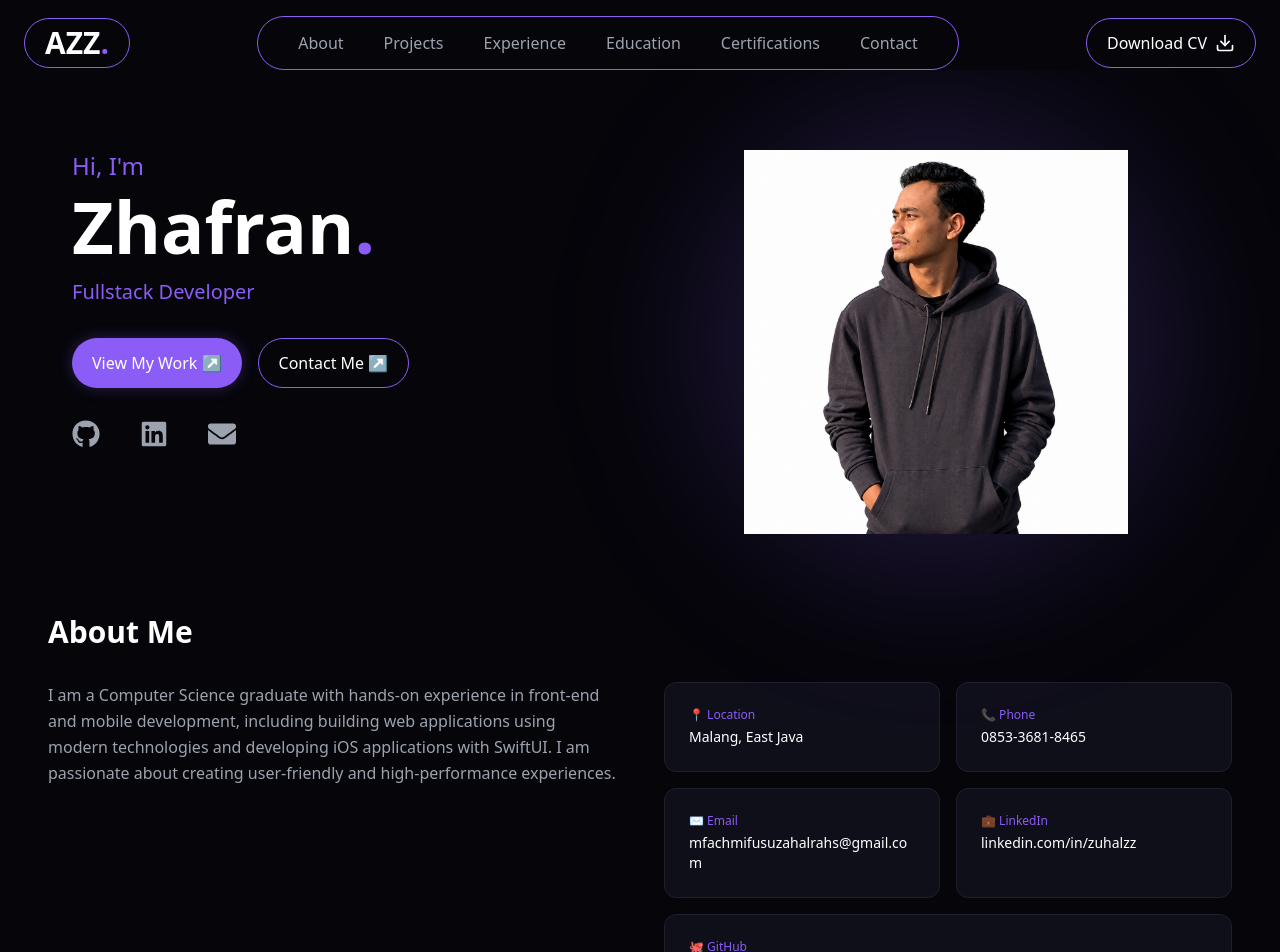
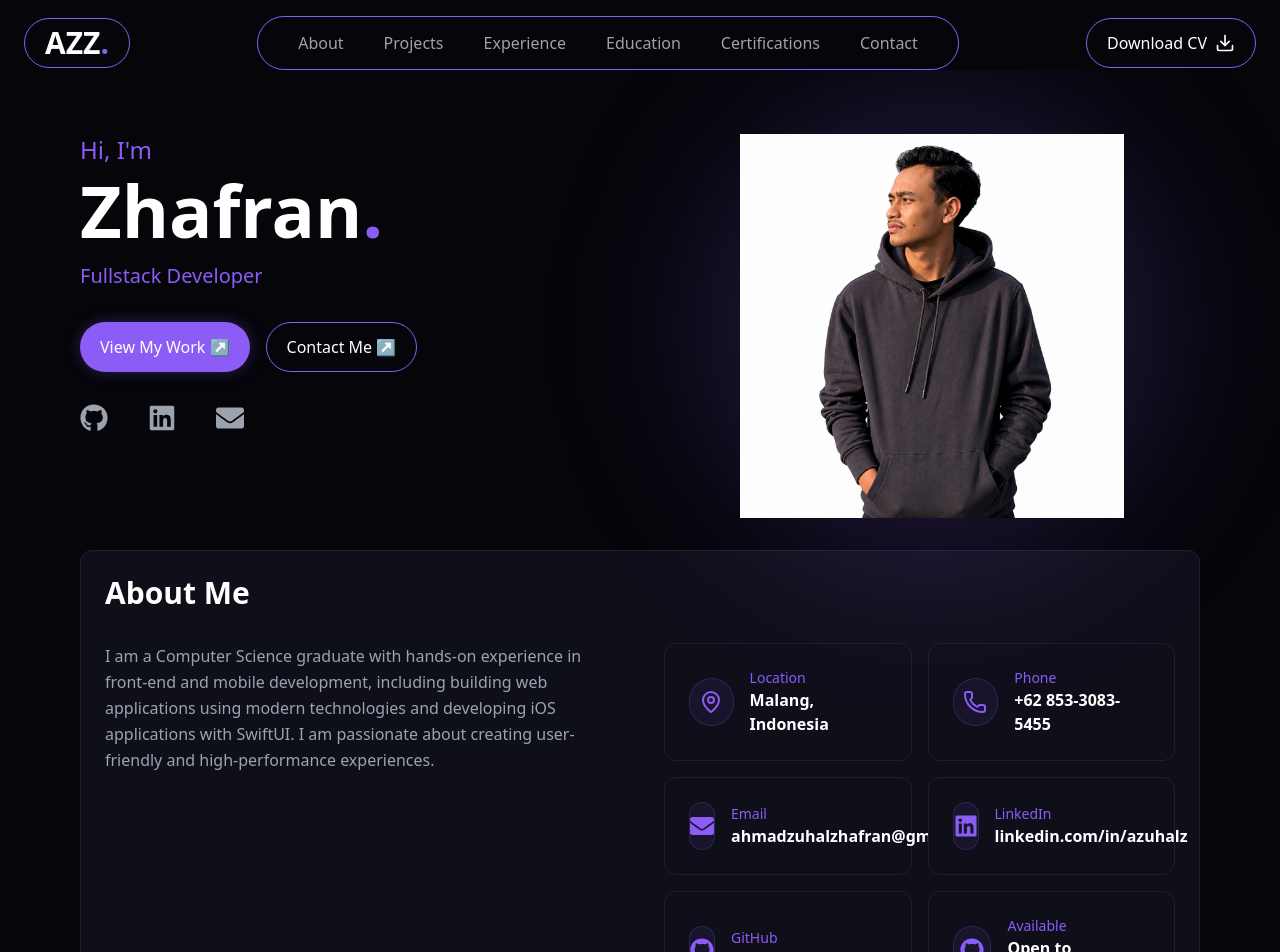
Before and after one commit to azuhalz/my-portfolio, a Next.js app: page / in a window 1280 px wide. Shown: the top 952 px of the page. Built offline with nearby package versions, Linux system fonts and the light colour scheme.

Commit message:
feat: add CardAbout

```diff
--- a/app/page.tsx
+++ b/app/page.tsx
@@ -9,7 +9,7 @@ import Contact from "@/components/sections/Contact";
 
 export default function HomePage() {
   return (
-    <div className="px-12">
+    <div className="mx-20">
       <Hero />
       <AboutMe />
       <TechStack />
--- a/components/sections/AboutMe.tsx
+++ b/components/sections/AboutMe.tsx
@@ -1,19 +1,18 @@
 import { SectionHeading } from "@/components/ui/SectionHeading";
 import { Card } from "@/components/ui/Card";
-import { Badge } from "@/components/ui/Badge";
+import { CardAbout } from "../ui/CardAbout";
+import { MapPin, Phone } from "lucide-react";
+import { FaEnvelope, FaGithub, FaLinkedin } from "react-icons/fa";
 
 export default function AboutMe() {
   return (
     // id="about" agar link /#about dari Navbar bisa scroll ke sini
-    <section id="about" className="">
-      <div className="max-w-7xl mx-auto">
+    <section id="about">
+      <Card>
         <SectionHeading title="About Me" />
 
         {/* Grid 2 kolom: kiri deskripsi, kanan info card */}
         <div className="grid grid-cols-2 gap-12">
-          {/* =============================== */}
-          {/* KOLOM KIRI: Paragraf Deskripsi  */}
-          {/* =============================== */}
           <p className="text-text-secondary leading-relaxed">
             I am a Computer Science graduate with hands-on experience in
             front-end and mobile development, including building web
@@ -22,49 +21,46 @@ export default function AboutMe() {
             user-friendly and high-performance experiences.
           </p>
 
-          {/* =============================== */}
           {/* KOLOM KANAN: Grid Info Card      */}
-          {/* =============================== */}
           <div className="grid grid-cols-2 gap-4">
-            <Card>
-              <p className="text-primary text-xs mb-1">📍 Location</p>
-              <p className="text-white text-sm font-medium">
-                Malang, East Java
-              </p>
-            </Card>
+            <CardAbout
+              icon={<MapPin size={24} />}
+              title="Location"
+              value="Malang, Indonesia"
+            />
 
-            <Card>
-              <p className="text-primary text-xs mb-1">📞 Phone</p>
-              <p className="text-white text-sm font-medium">0853-3681-8465</p>
-            </Card>
+            <CardAbout
+              icon={<Phone size={24} />}
+              title="Phone"
+              value="+62 853-3083-5455"
+            />
 
-            <Card>
-              <p className="text-primary text-xs mb-1">✉️ Email</p>
-              <p className="text-white text-sm font-medium break-all">
-                mfachmifusuzahalrahs@gmail.com
-              </p>
-            </Card>
+            <CardAbout
+              icon={<FaEnvelope size={24} />}
+              title="Email"
+              value="ahmadzuhalzhafran@gmail.com"
+            />
 
-            <Card>
-              <p className="text-primary text-xs mb-1">💼 LinkedIn</p>
-              <p className="text-white text-sm font-medium">
-                linkedin.com/in/zuhalzz
-              </p>
-            </Card>
+            <CardAbout
+              icon={<FaLinkedin size={24} />}
+              title="LinkedIn"
+              value="linkedin.com/in/azuhalz"
+            />
 
-            {/* Card ini lebih lebar (col-span-2) */}
-            <div className="col-span-2">
-              <Card>
-                <p className="text-primary text-xs mb-1">🐙 GitHub</p>
-                <p className="text-white text-sm font-medium">
-                  github.com/azuhalzz
-                </p>
-                <Badge className="mt-2">Open to Opportunities</Badge>
-              </Card>
-            </div>
+            <CardAbout
+              icon={<FaGithub size={24} />}
+              title="GitHub"
+              value="github.com/azuhalz"
+            />
+
+            <CardAbout
+              icon={<FaGithub size={24} />}
+              title="Available"
+              value="Open to opportunities"
+            />
           </div>
         </div>
-      </div>
+      </Card>
     </section>
   );
 }
--- a/components/sections/Hero.tsx
+++ b/components/sections/Hero.tsx
@@ -5,7 +5,7 @@ import { Button } from "@/components/ui/Button";
 
 export default function Hero() {
   return (
-    <section id="home" className="flex items-center py-20 px-6">
+    <section id="home" className="flex items-center pt-16 pb-8">
       <div className="mx-auto w-full grid grid-cols-2 gap-12">
         <div>
           <p className="text-primary text-2xl font-medium mb-2">Hi, I&apos;m</p>
--- /dev/null
+++ b/components/ui/CardAbout.tsx
@@ -0,0 +1,27 @@
+import React from "react";
+import { Card } from "./Card";
+
+interface CardAboutProps {
+  icon: React.ReactNode;
+  title: string;
+  value: string;
+}
+
+export function CardAbout({ icon, title, value }: CardAboutProps) {
+  return (
+    <Card className="flex items-center gap-4">
+      {/* Container untuk Ikon */}
+      <div className="flex items-center justify-center w-12 h-12 rounded-full bg-primary/8 text-primary border border-primary/20">
+        {icon}
+      </div>
+
+      {/* Container untuk Teks */}
+      <div className="flex flex-col">
+        <span className="text-sm font-medium text-primary">{title}</span>
+        <span className="text-base font-semibold text-text-primary">
+          {value}
+        </span>
+      </div>
+    </Card>
+  );
+}
```
